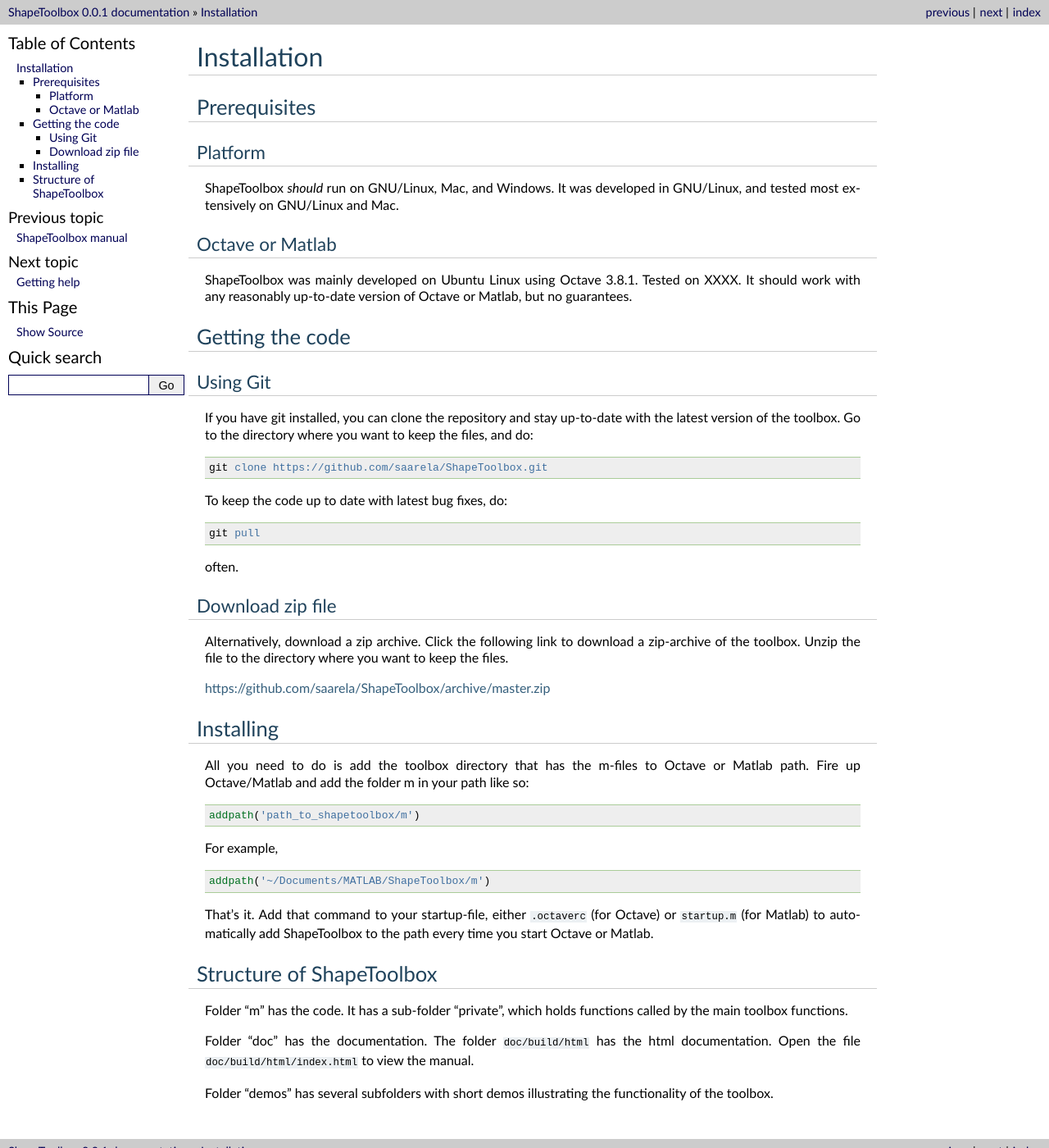
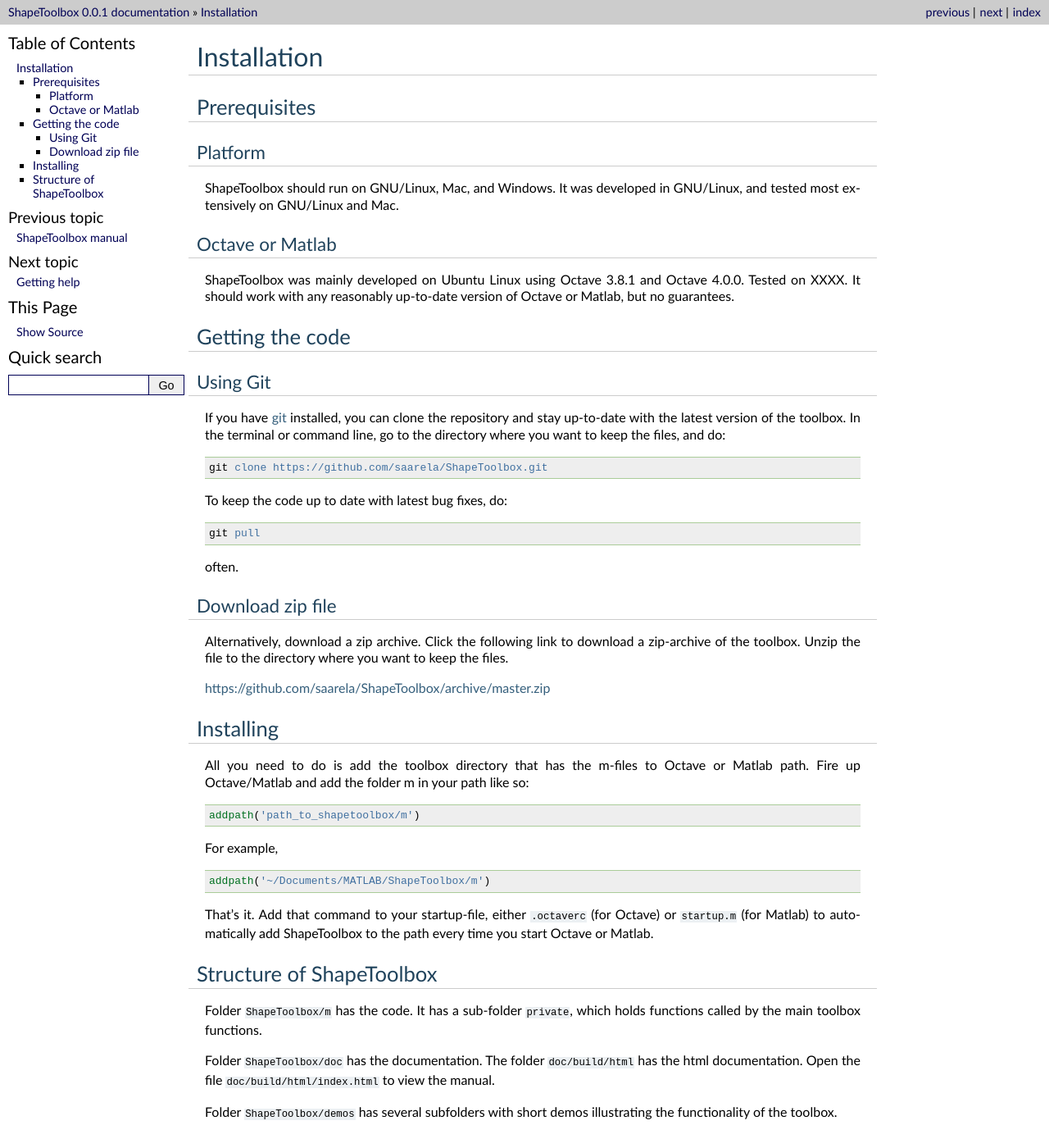
Before and after one commit to spitschan/ShapeToolbox, a Sphinx documentation site: the page built from doc/source/installation.rst, in a window 1280 px wide and 1400 px high. Shown: the whole window at 82% size. Built offline with Sphinx 7.4.7, drawn with Linux system fonts in a browser that asks for light colours; formulas are drawn with MathJax 3; pages that are not in the unit, such as notebooks, are missing from menus.

Commit message:
Updated installation instructions.

```diff
--- a/doc/source/installation.rst
+++ b/doc/source/installation.rst
@@ -12,16 +12,16 @@
 Platform
 ========
 
-|toolbox| *should* run on GNU/Linux, Mac, and Windows.  It was
+|toolbox| should run on GNU/Linux, Mac, and Windows.  It was
 developed in GNU/Linux, and tested most extensively on GNU/Linux and
 Mac.
 
 Octave or Matlab
 ================
 
-|toolbox| was mainly developed on Ubuntu Linux using Octave 3.8.1.
-Tested on XXXX.  It should work with any reasonably up-to-date version
-of Octave or Matlab, but no guarantees.
+|toolbox| was mainly developed on Ubuntu Linux using Octave 3.8.1 and
+Octave 4.0.0.  Tested on XXXX.  It should work with any reasonably
+up-to-date version of Octave or Matlab, but no guarantees.
 
 ================
 Getting the code
@@ -30,9 +30,10 @@
 Using Git
 =========
 
-If you have git installed, you can clone the repository and stay
-up-to-date with the latest version of the toolbox.  Go to the
-directory where you want to keep the files, and do::
+If you have `git <http://www.git-scm.com/>`_ installed, you can clone
+the repository and stay up-to-date with the latest version of the
+toolbox.  In the terminal or command line, go to the directory where
+you want to keep the files, and do::
 
   git clone https://github.com/saarela/ShapeToolbox.git
 
@@ -75,12 +76,12 @@
 Structure of ShapeToolbox
 =========================
 
-Folder "m" has the code.  It has a sub-folder "private", which holds
+Folder ``ShapeToolbox/m`` has the code.  It has a sub-folder ``private``, which holds
 functions called by the main toolbox functions.
 
-Folder "doc" has the documentation.  The folder ``doc/build/html`` has
+Folder ``ShapeToolbox/doc`` has the documentation.  The folder ``doc/build/html`` has
 the html documentation.  Open the file ``doc/build/html/index.html``
 to view the manual.
 
-Folder "demos" has several subfolders with short demos illustrating
+Folder ``ShapeToolbox/demos`` has several subfolders with short demos illustrating
 the functionality of the toolbox.
```
